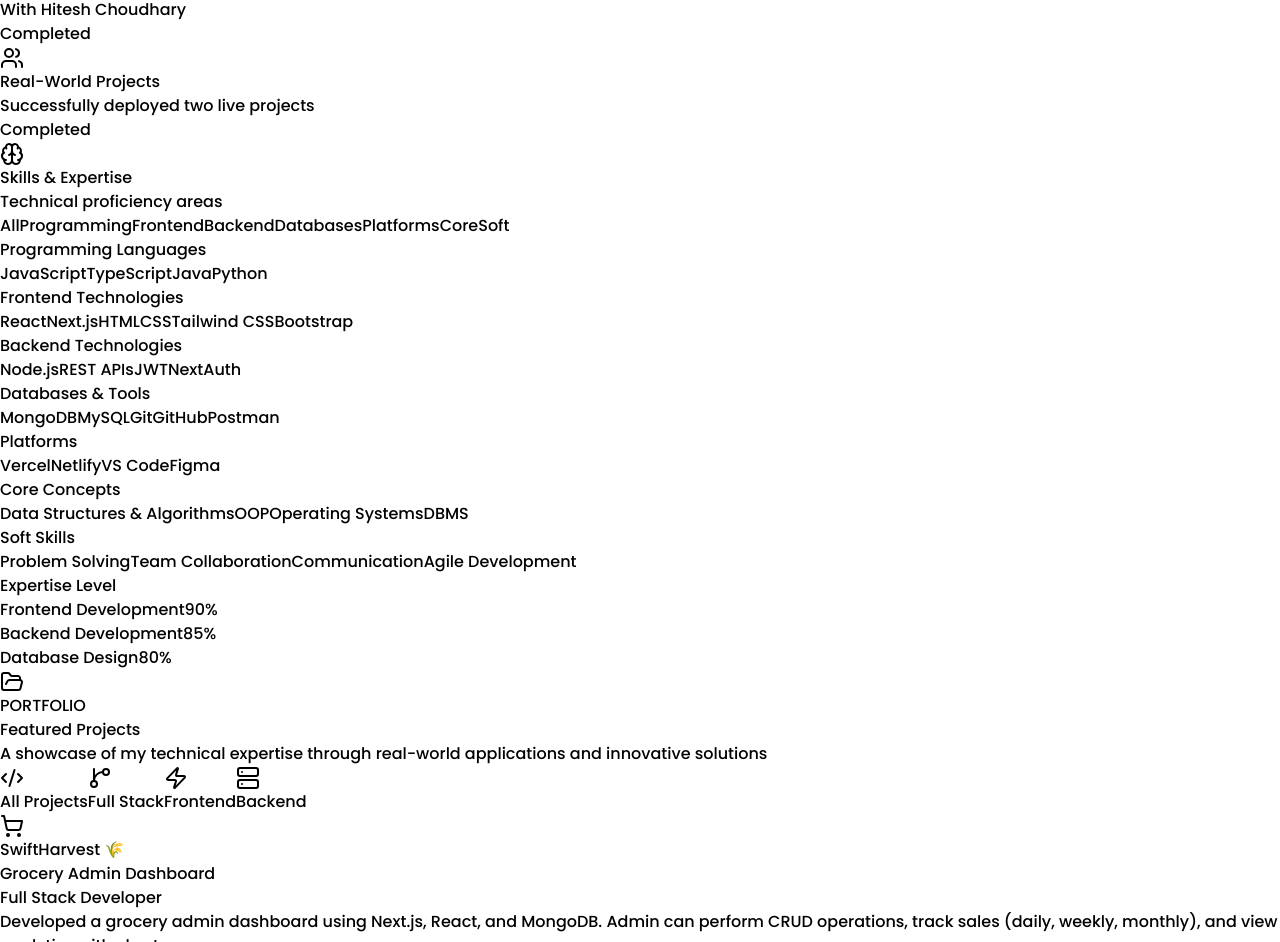
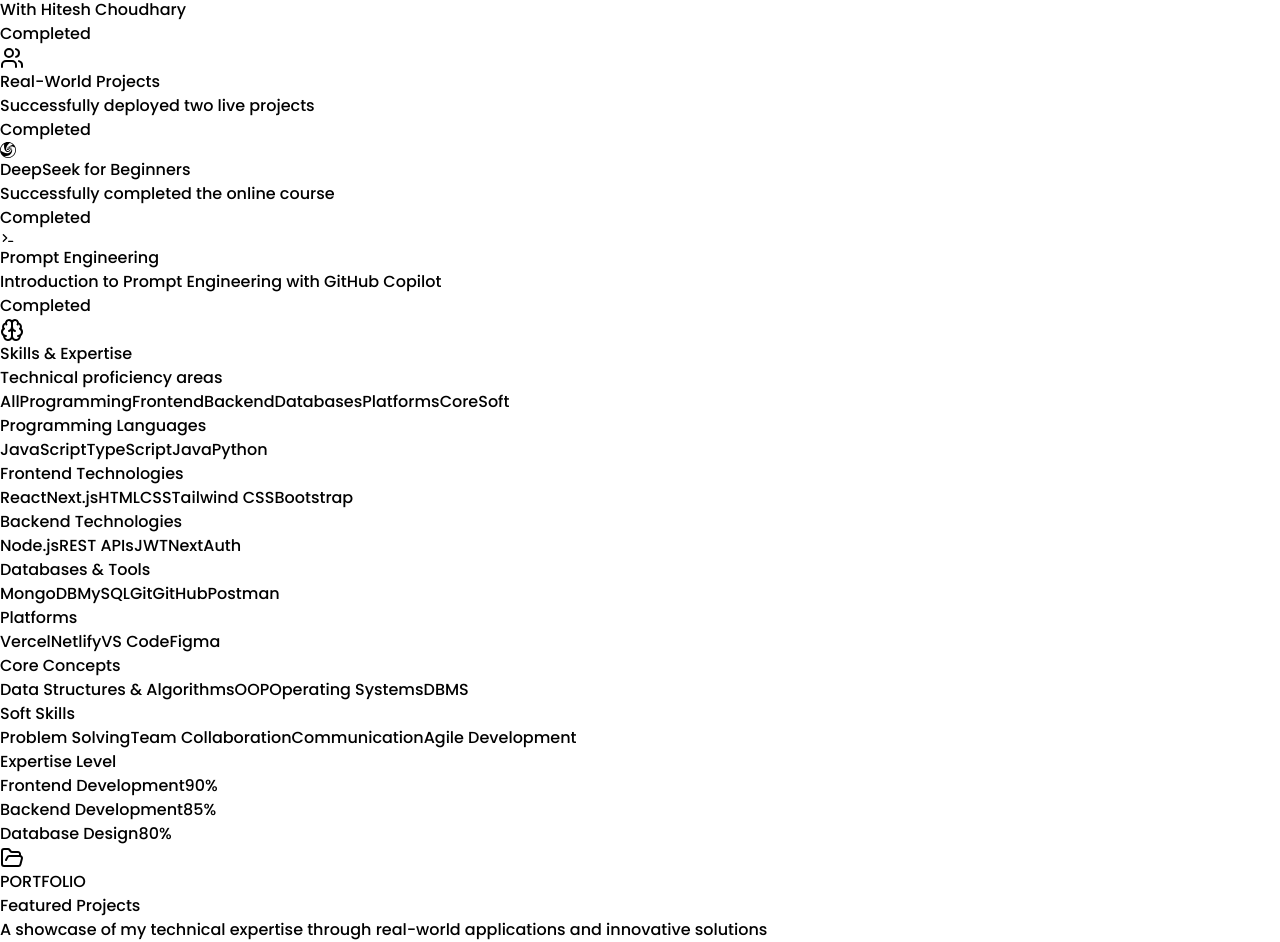
Before and after one commit to Priyanshu-89/priyanshu, a React (Vite) app: page / in a window 1280 px wide. Shown: the part 3577-4519 px from the top of the page. Built offline with nearby package versions, Linux system fonts and the light colour scheme.

Commit message:
portfolio

```diff
--- a/src/components/About.jsx
+++ b/src/components/About.jsx
@@ -1,5 +1,7 @@
 import { GraduationCap, Award,  Code,  Zap, BookOpen, Rocket, Globe, Users, Brain } from 'lucide-react';
 import { useState } from 'react';
+import { SiDeepin } from 'react-icons/si';
+import { TbPrompt } from 'react-icons/tb';
 
 const About = () => {
   const [activeCategory, setActiveCategory] = useState('all');
@@ -67,6 +69,16 @@
       title: "Real-World Projects",
       description: "Successfully deployed two live projects",
       icon: <Users className="h-5 w-5" />
+    },
+     {
+      title: "DeepSeek for Beginners",
+      description: "Successfully completed the online course",
+      icon: <SiDeepin className="h-5 w-5" />
+    },
+     {
+      title: "Prompt Engineering",
+      description: "Introduction to Prompt Engineering with GitHub Copilot",
+      icon: <TbPrompt className="h-5 w-5" />
     }
   ];
 
```
